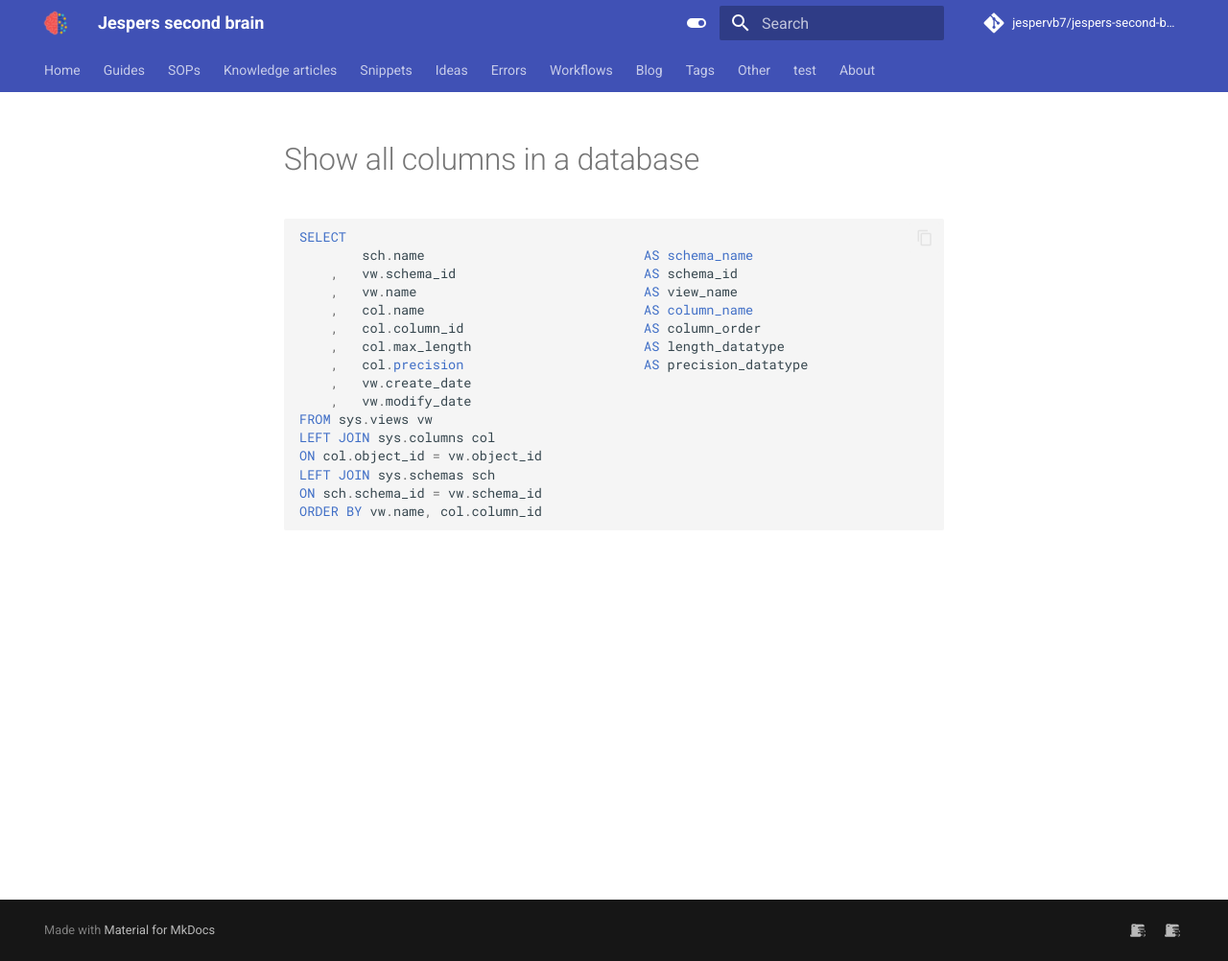
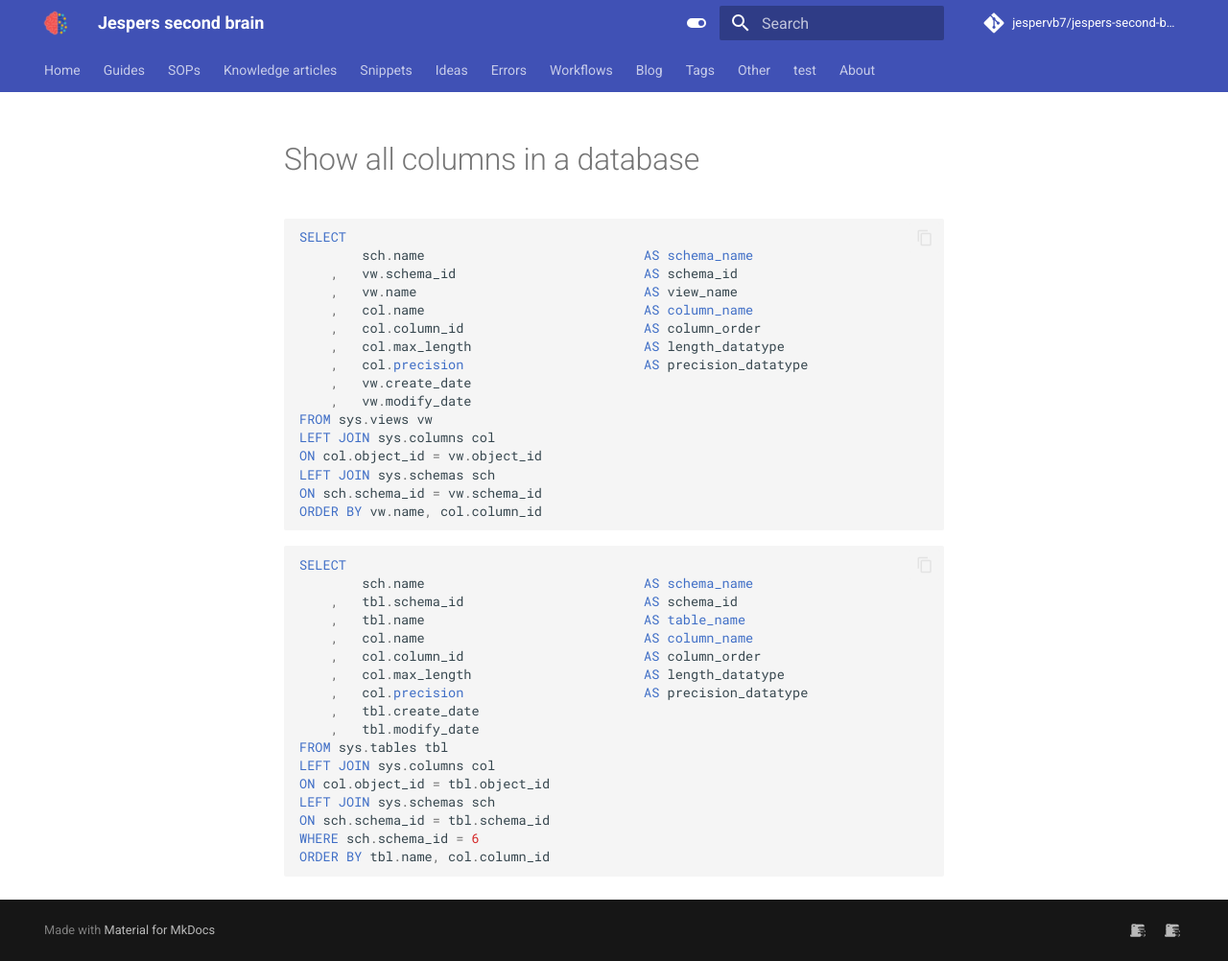
Before and after one commit to jespervb7/jespers-second-brain, an MkDocs documentation site: the page built from docs/snippets./SQL/Show all columns in a database.md, in a window 1280 px wide and 1002 px high. Shown: the whole window at 96% size. Built offline with MkDocs 1.6.1 and Material for MkDocs 9.7.7, drawn with Linux system fonts in a browser that asks for light colours; comment, search, counter and statistics services are not loaded.

Commit message:
Update Show all columns in a database.md

````diff
--- a/docs/snippets./SQL/Show all columns in a database.md
+++ b/docs/snippets./SQL/Show all columns in a database.md
@@ -16,3 +16,23 @@ LEFT JOIN sys.schemas sch
 ON sch.schema_id = vw.schema_id
 ORDER BY vw.name, col.column_id
 ```
+
+```SQL
+SELECT
+		sch.name							AS schema_name
+	,	tbl.schema_id						AS schema_id
+	,	tbl.name							AS table_name
+	,	col.name							AS column_name
+	,	col.column_id						AS column_order
+	,	col.max_length						AS length_datatype
+	,	col.precision						AS precision_datatype
+	,	tbl.create_date
+	,	tbl.modify_date
+FROM sys.tables tbl
+LEFT JOIN sys.columns col
+ON col.object_id = tbl.object_id
+LEFT JOIN sys.schemas sch
+ON sch.schema_id = tbl.schema_id
+WHERE sch.schema_id = 6
+ORDER BY tbl.name, col.column_id
+```
````
